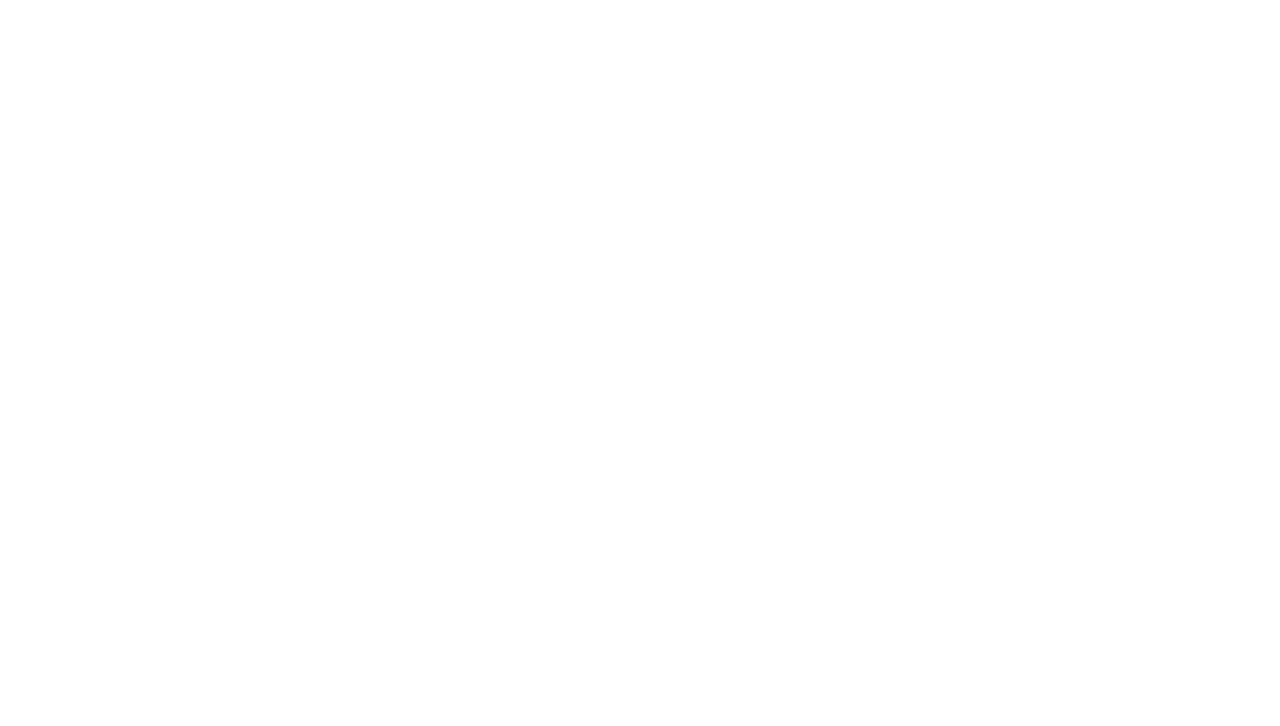
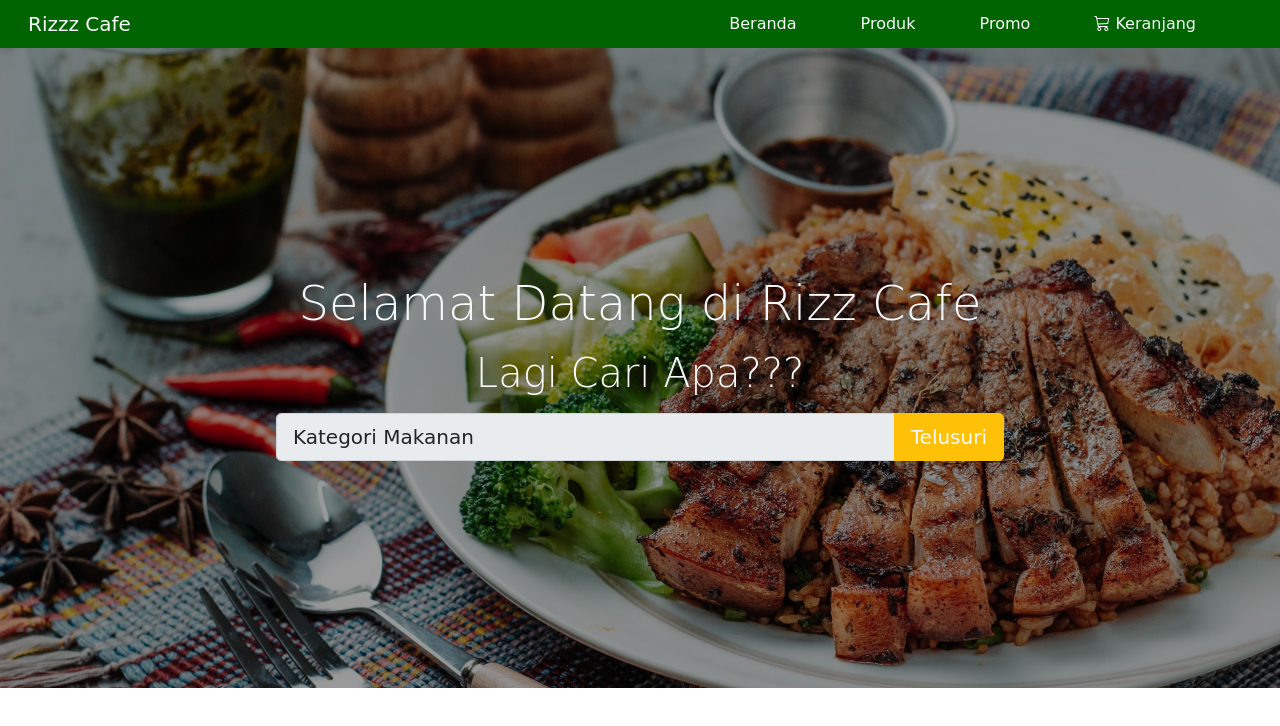
Before and after one commit to FarisEka/rizz_toko, a plain HTML site: page index.html in a window 1280 px wide. Drawn offline with nearby package versions, Linux system fonts and the light colour scheme.

Commit message:
add navbar and banner

```diff
--- a/css/style.css
+++ b/css/style.css
@@ -0,0 +1,14 @@
+body{
+    font-family: cursive;
+}
+
+nav{
+    background-color: darkgreen;
+}
+
+.banner{
+    height: 80vh;
+    background: linear-gradient(rgba(0,0,0,0.4), rgba(0,0,0,0.4)), url('../image/banner.jpg');
+    background-size: cover;
+    background-position: center;
+}
--- a/index.html
+++ b/index.html
@@ -3,9 +3,57 @@
 <head>
     <meta charset="UTF-8">
     <meta name="viewport" content="width=device-width, initial-scale=1.0">
-    <title>Document</title>
+    <title>Rizz Toko</title>
+    <link href="https://cdn.jsdelivr.net/npm/bootstrap@5.3.3/dist/css/bootstrap.min.css" rel="stylesheet" integrity="sha384-QWTKZyjpPEjISv5WaRU9OFeRpok6YctnYmDr5pNlyT2bRjXh0JMhjY6hW+ALEwIH" crossorigin="anonymous">
+    <link rel="stylesheet" href="bootstrap-5.0.0-dist/css/bootstrap.min.css">
+    <link rel="stylesheet" href="https://cdn.jsdelivr.net/npm/bootstrap-icons@1.11.3/font/bootstrap-icons.min.css">
+    <link rel="stylesheet" href="css/style.css">
 </head>
 <body>
+    <nav class="navbar navbar-expand-lg p-1">
+        <div class="container-fluid">
+          <button class="navbar-toggler" type="button" data-bs-toggle="collapse" data-bs-target="#navbarNav" aria-controls="navbarNav" aria-expanded="false" aria-label="Toggle navigation">
+            <span class="navbar-toggler-icon"></span>
+          </button>
+          <div class="collapse navbar-collapse" id="navbarNav">
+            <a class="navbar-brand me-auto text-light" href="#">Rizzz Cafe</a>
+            <ul class="navbar-nav">
+              <li class="nav-item">
+                <a class="nav-link active me-5 text-light" aria-current="page" href="#">Beranda</a>
+              </li>
+              <li class="nav-item me-5">
+                <a class="nav-link text-light" href="#">Produk</a>
+              </li>
+              <li class="nav-item me-5">
+                <a class="nav-link text-light" href="#">Promo</a>
+              </li>
+              <li class="nav-item me-5">
+                <a class="nav-link text-light" href="#"><i class="bi bi-cart3"></i> Keranjang</a>
+              </li>
+            </ul>
+          </div>
+        </div>
+      </nav>
 
+    <div class="container-fluid banner d-flex align-items-center">
+      <div class="container">
+        <h1 class="text-center text-light display-5 mb-3">Selamat Datang di Rizz Cafe</h1>
+        <h2 class="text-center text-light display-6 mb-3">Lagi Cari Apa???</h2>
+        <div class="col-md-8 offset-md-2">
+        <div class="input-group input-group-lg">
+          <select class="form-control" id="inputGroupSelect04" aria-label="Example select with button addon">
+            <option selected>Kategori Makanan</option>
+            <option value="1">Western Food</option>
+            <option value="2">Eastern Food</option>
+            <option value="3">Local Food</option>
+          </select>
+          <button class="btn btn-warning text-light" type="button">Telusuri</button>
+        </div>
+        </div>
+      </div>
+    </div>
+
+      <script src="bootstrap-5.0.0-dist/js/bootstrap.bundle.min.js"></script>
+      <script src="https://cdn.jsdelivr.net/npm/bootstrap@5.3.3/dist/js/bootstrap.bundle.min.js" integrity="sha384-YvpcrYf0tY3lHB60NNkmXc5s9fDVZLESaAA55NDzOxhy9GkcIdslK1eN7N6jIeHz" crossorigin="anonymous"></script>
 </body>
 </html>
```
